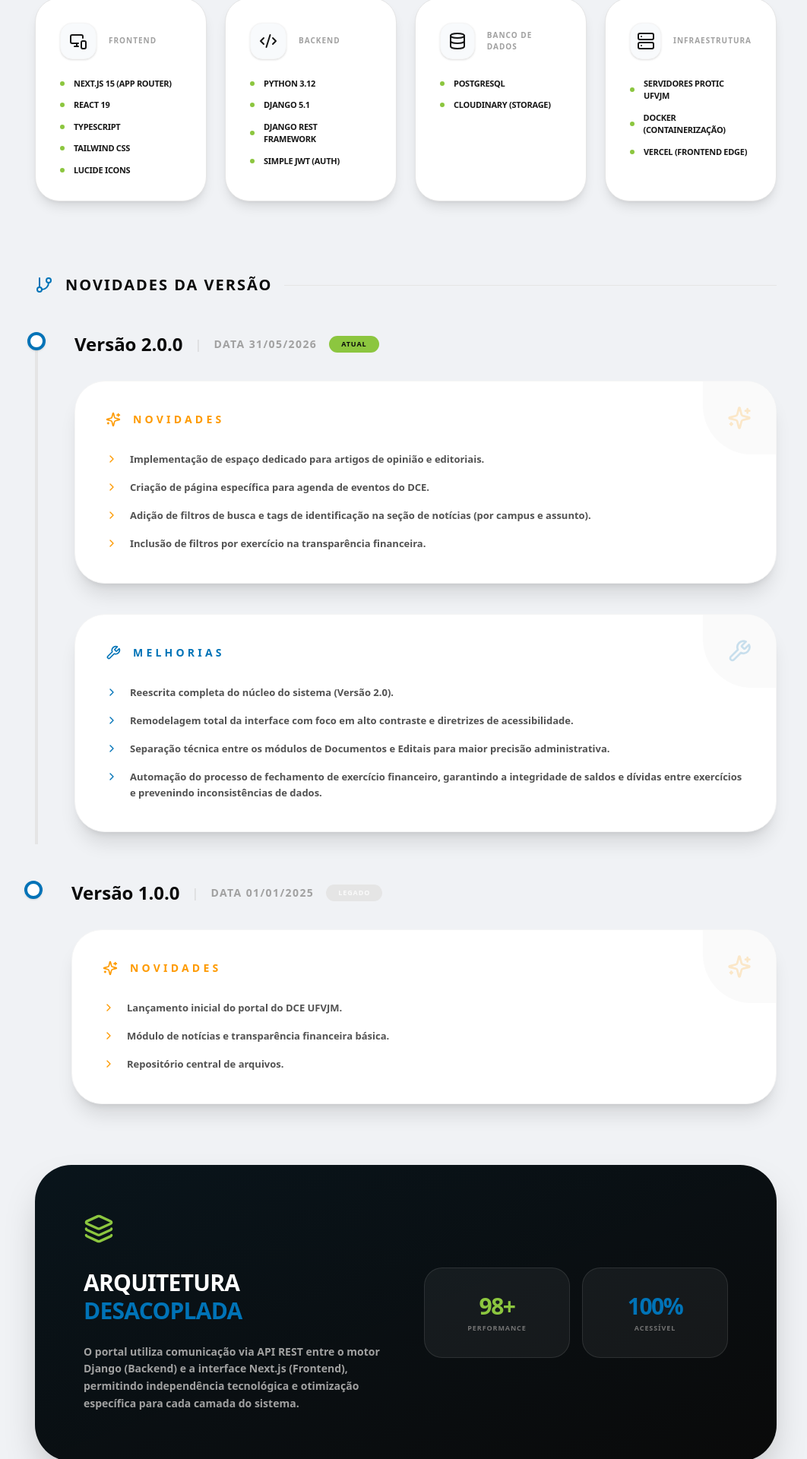
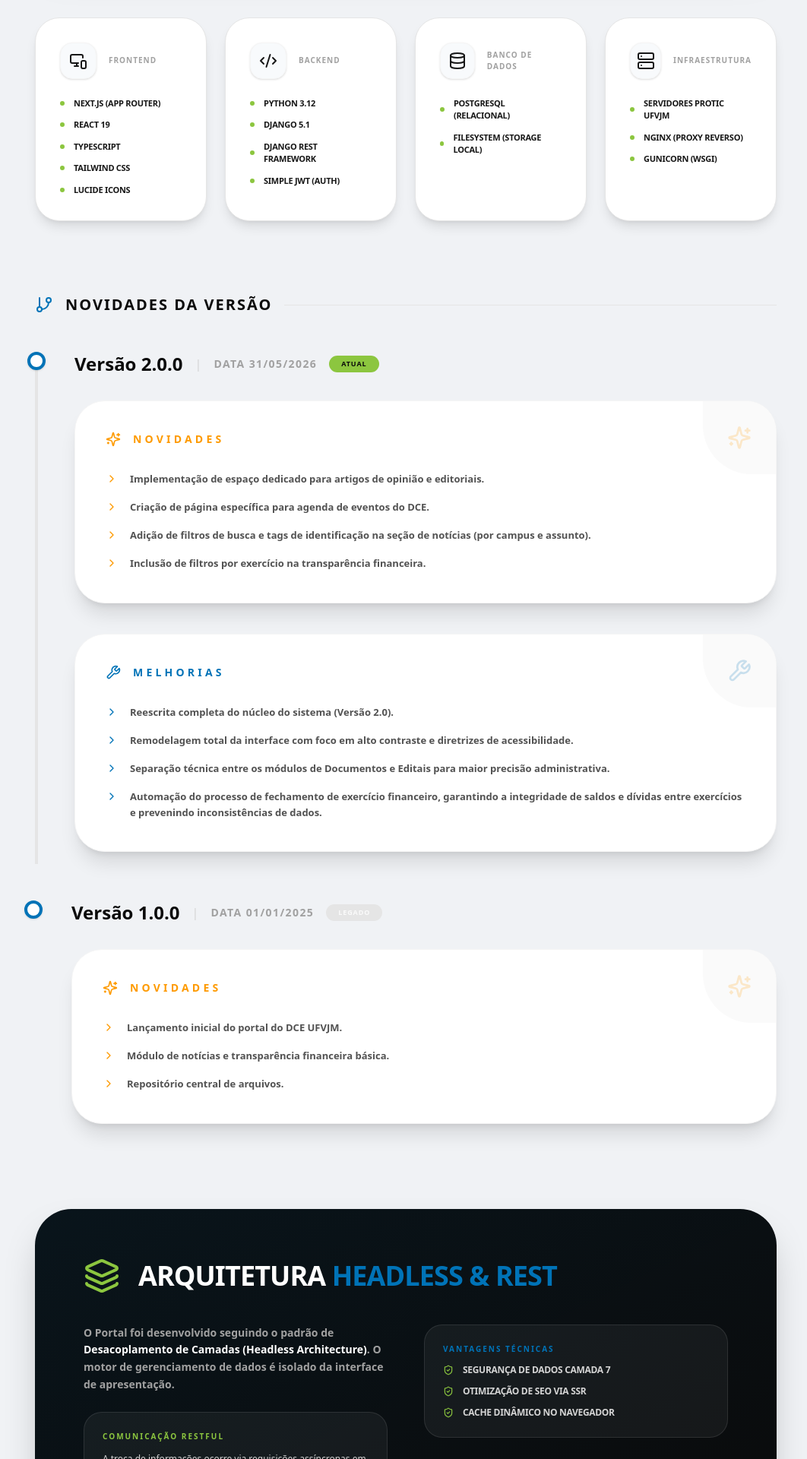
Before and after one commit to danielrp9/portal-dce-ufvjm, a Next.js app in the folder frontend/: page /ficha-tecnica in a window 1280 px wide. Shown: the part 860-2780 px from the top of the page at 76% size, without its empty margins (106-1168 px from the left). Built offline with nearby package versions, Linux system fonts and the light colour scheme; no server answers.

Commit message:
Inclusão de funcionalidades em descrições técnicas

```diff
--- a/frontend/src/app/ficha-tecnica/page.tsx
+++ b/frontend/src/app/ficha-tecnica/page.tsx
@@ -10,7 +10,9 @@ import {
   Layers,
   Sparkles,
   Wrench,
-  Bug
+  User,
+  Mail,
+  ShieldCheck
 } from 'lucide-react';
 
 export default function FichaTecnicaPage() {
@@ -67,7 +69,7 @@ export default function FichaTecnicaPage() {
     {
       category: "Frontend",
       icon: MonitorSmartphone,
-      items: ["Next.js 15 (App Router)", "React 19", "TypeScript", "Tailwind CSS", "Lucide Icons"]
+      items: ["Next.js (App Router)", "React 19", "TypeScript", "Tailwind CSS", "Lucide Icons"]
     },
     {
       category: "Backend",
@@ -77,14 +79,18 @@ export default function FichaTecnicaPage() {
     {
       category: "Banco de Dados",
       icon: Database,
-      items: ["PostgreSQL", "Cloudinary (Storage)"]
+      items: ["PostgreSQL (Relacional)", "FileSystem (Storage Local)"]
     },
     {
       category: "Infraestrutura",
       icon: Server,
-      items: ["Servidores PROTIC UFVJM", "Docker (Containerização)", "Vercel (Frontend Edge)"]
+      items: ["Servidores PROTIC UFVJM", "Nginx (Proxy Reverso)", "Gunicorn (WSGI)"]
     }
   ];
+
+  const supportEmail = "danielrodrigues878@hotmail.com";
+  const emailSubject = encodeURIComponent("Suporte Técnico - Portal DCE UFVJM");
+  const emailBody = encodeURIComponent("Olá Daniel,\n\nEncontrei um problema/necessito de suporte no Portal do DCE.\n\nDetalhes do problema:\n[Descreva aqui o que aconteceu]\n\nPassos para reproduzir:\n[Descreva como chegar ao erro]\n\nAmbiente:\nDispositivo/Navegador: ");
 
   return (
     <main className="min-h-screen bg-[#F0F2F5] text-neutral-900 selection:bg-[#0073B7] selection:text-white font-sans antialiased pb-32">
@@ -132,7 +138,7 @@ export default function FichaTecnicaPage() {
                   Servidores <span className="text-[#0073B7]">PROTIC UFVJM</span>
                 </h2>
                 <p className="text-neutral-300 font-bold leading-relaxed opacity-90">
-                  O sistema está lotado na infraestrutura da Pró-Reitoria de Tecnologia da Informação e Comunicação, garantindo integração com a rede acadêmica oficial.
+                  O sistema está hospedado na infraestrutura da Pró-Reitoria de Tecnologia da Informação e Comunicação, garantindo integração segura com a rede acadêmica oficial e conformidade com as normas da universidade.
                 </p>
               </div>
             </div>
@@ -161,8 +167,8 @@ export default function FichaTecnicaPage() {
           ))}
         </div>
 
-        {/* 4. HISTÓRICO DE VERSÕES (ESTILO E-CAMPUS) */}
-        <section className="mb-16">
+        {/* 4. HISTÓRICO DE VERSÕES */}
+        <section className="mb-24">
           <div className="flex items-center gap-4 mb-12">
             <GitBranch size={24} className="text-[#0073B7]" />
             <h3 className="text-xl font-black uppercase tracking-widest text-neutral-950">Novidades da versão</h3>
@@ -215,26 +221,86 @@ export default function FichaTecnicaPage() {
           </div>
         </section>
 
-        {/* 5. ARQUITETURA */}
-        <section className="bg-neutral-950 rounded-[3rem] p-10 md:p-16 text-white mb-24 relative overflow-hidden shadow-2xl">
+        {/* 5. ARQUITETURA DETALHADA */}
+        <section className="bg-neutral-950 rounded-[3rem] p-10 md:p-16 text-white mb-20 relative overflow-hidden shadow-2xl">
           <div className="absolute top-0 left-0 w-full h-full bg-gradient-to-br from-[#0073B7]/10 to-transparent pointer-events-none"></div>
-          <div className="relative z-10 grid grid-cols-1 md:grid-cols-2 gap-12 items-center">
-            <div>
-              <Layers size={40} className="text-[#8CC63F] mb-8" />
-              <h4 className="text-3xl font-black mb-6 uppercase tracking-tight leading-tight">Arquitetura <br/><span className="text-[#0073B7]">Desacoplada</span></h4>
-              <p className="text-neutral-400 font-bold leading-relaxed text-sm">
-                O portal utiliza comunicação via API REST entre o motor Django (Backend) e a interface Next.js (Frontend), permitindo independência tecnológica e otimização específica para cada camada do sistema.
+          <div className="relative z-10 flex flex-col gap-10">
+            <div className="flex items-center gap-6">
+              <Layers size={48} className="text-[#8CC63F]" />
+              <h4 className="text-3xl md:text-4xl font-black uppercase tracking-tight leading-tight">Arquitetura <span className="text-[#0073B7]">Headless & REST</span></h4>
+            </div>
+
+            <div className="grid grid-cols-1 lg:grid-cols-2 gap-12">
+              <div className="space-y-6">
+                <p className="text-neutral-400 font-bold leading-relaxed text-sm">
+                  O Portal foi desenvolvido seguindo o padrão de <span className="text-white">Desacoplamento de Camadas (Headless Architecture)</span>. O motor de gerenciamento de dados é isolado da interface de apresentação.
+                </p>
+                <div className="p-6 bg-white/5 border border-white/10 rounded-3xl">
+                  <h5 className="text-[10px] font-black uppercase tracking-[0.2em] text-[#8CC63F] mb-3">Comunicação RESTful</h5>
+                  <p className="text-xs text-neutral-300 leading-relaxed font-medium">
+                    A troca de informações ocorre via requisições assíncronas em JSON. O Frontend consome os endpoints do Django REST Framework, garantindo que o portal seja rápido, seguro e escalável.
+                  </p>
+                </div>
+              </div>
+
+              <div className="space-y-6">
+                <div className="p-6 bg-white/5 border border-white/10 rounded-3xl">
+                  <h5 className="text-[10px] font-black uppercase tracking-[0.2em] text-[#0073B7] mb-3">Vantagens Técnicas</h5>
+                  <ul className="space-y-3">
+                    <li className="flex items-center gap-3 text-xs font-bold text-neutral-300 uppercase tracking-tight">
+                      <ShieldCheck size={14} className="text-[#8CC63F]" />
+                      Segurança de Dados Camada 7
+                    </li>
+                    <li className="flex items-center gap-3 text-xs font-bold text-neutral-300 uppercase tracking-tight">
+                      <ShieldCheck size={14} className="text-[#8CC63F]" />
+                      Otimização de SEO via SSR
+                    </li>
+                    <li className="flex items-center gap-3 text-xs font-bold text-neutral-300 uppercase tracking-tight">
+                      <ShieldCheck size={14} className="text-[#8CC63F]" />
+                      Cache dinâmico no navegador
+                    </li>
+                  </ul>
+                </div>
+              </div>
+            </div>
+          </div>
+        </section>
+
+        {/* 6. DESENVOLVEDOR E SUPORTE */}
+        <section className="bg-white rounded-[3rem] p-10 md:p-16 border border-neutral-200 shadow-xl mb-24 relative overflow-hidden">
+          <div className="absolute top-[-20%] right-[-10%] w-[500px] h-[500px] bg-[#F4F6F8] rounded-full blur-[100px] -z-10"></div>
+
+          <div className="flex flex-col lg:flex-row items-center gap-12">
+            <div className="relative group">
+               <div className="absolute -inset-4 bg-gradient-to-tr from-[#0073B7] to-[#8CC63F] rounded-[3rem] opacity-20 group-hover:opacity-40 transition-opacity duration-500 blur-xl"></div>
+               <div className="relative w-40 h-40 bg-[#001529] rounded-[2.5rem] flex items-center justify-center border-4 border-white shadow-2xl overflow-hidden group-hover:scale-105 transition-transform duration-500">
+                  <User size={80} className="text-white/20" />
+                  <div className="absolute inset-0 flex items-center justify-center font-black text-white text-5xl">DR</div>
+               </div>
+            </div>
+
+            <div className="flex-1 text-center lg:text-left">
+              <div className="flex items-center justify-center lg:justify-start gap-3 mb-4">
+                <div className="w-6 h-[2px] bg-[#8CC63F]"></div>
+                <h3 className="text-[10px] font-black uppercase tracking-[0.3em] text-neutral-400">Engenharia de Software</h3>
+              </div>
+              <h2 className="text-3xl font-black text-neutral-950 uppercase tracking-tight mb-4">Daniel Rodrigues</h2>
+              <p className="text-neutral-500 font-bold text-lg mb-8 max-w-xl">
+                Estudante de Sistemas de Informação na UFVJM. Desenvolvedor Full-stack responsável pelo design, arquitetura e implementação deste ecossistema digital.
               </p>
-            </div>
-            <div className="grid grid-cols-2 gap-4">
-               <div className="bg-white/5 border border-white/10 p-8 rounded-3xl text-center">
-                  <div className="text-3xl font-black text-[#8CC63F] mb-1 tracking-tighter">98+</div>
-                  <p className="text-[9px] font-black uppercase tracking-widest text-neutral-500">Performance</p>
-               </div>
-               <div className="bg-white/5 border border-white/10 p-8 rounded-3xl text-center">
-                  <div className="text-3xl font-black text-[#0073B7] mb-1 tracking-tighter">100%</div>
-                  <p className="text-[9px] font-black uppercase tracking-widest text-neutral-500">Acessível</p>
-               </div>
+
+              <div className="flex flex-col sm:flex-row items-center gap-5">
+                <a
+                  href={`mailto:${supportEmail}?subject=${emailSubject}&body=${emailBody}`}
+                  className="group flex items-center gap-4 bg-[#0073B7] hover:bg-[#001529] text-white px-8 py-5 rounded-2xl font-black uppercase text-[10px] tracking-[0.2em] transition-all duration-300 shadow-lg hover:shadow-[#0073B7]/20"
+                >
+                  <Mail size={16} className="group-hover:rotate-12 transition-transform" />
+                  Suporte Técnico
+                </a>
+                <p className="text-[9px] font-black text-neutral-400 uppercase tracking-widest max-w-[200px] leading-relaxed">
+                  Para problemas técnicos ou manutenção, entre em contato via e-mail.
+                </p>
+              </div>
             </div>
           </div>
         </section>
```
Also changed, not shown: frontend/src/app/page.tsx (+43 -23 lines).
